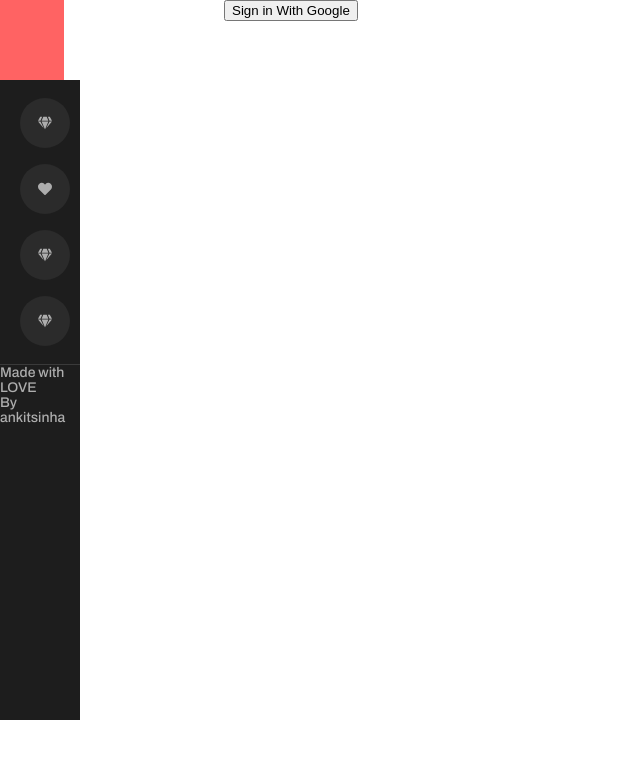
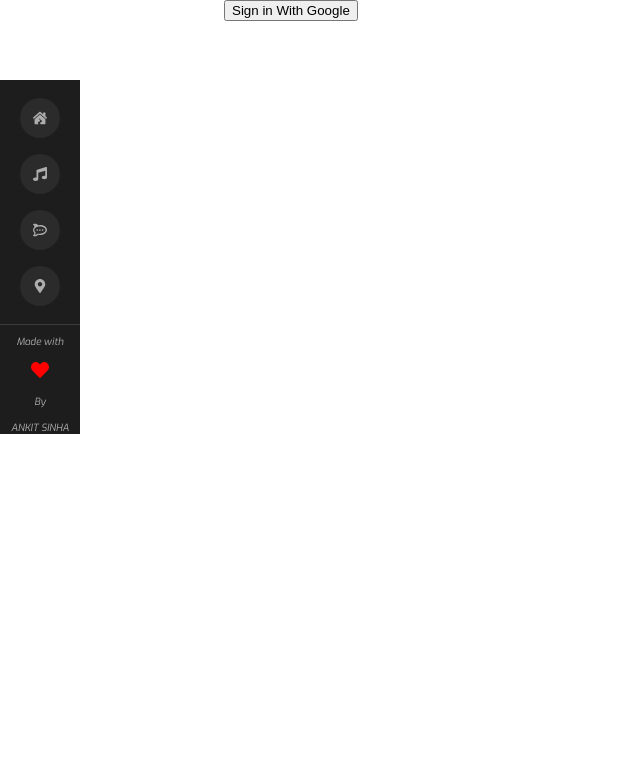
Before and after one commit to UnBeAtS01/college_bunkers, a React (Create React App) app: page / in a window 1280 px wide. Shown: the top 758 px of the page, without its empty margins (0-640 px from the left). Built offline with nearby package versions, Linux system fonts and the light colour scheme; no server answers.

Commit message:
adding polling feature

```diff
--- a/public/index.html
+++ b/public/index.html
@@ -30,6 +30,9 @@
 <link rel="preconnect" href="https://fonts.googleapis.com">
 <link rel="preconnect" href="https://fonts.gstatic.com" crossorigin>
 <link href="https://fonts.googleapis.com/css2?family=Archivo:wght@500&family=Exo:ital,wght@1,100;1,400&display=swap" rel="stylesheet">
+<link rel="preconnect" href="https://fonts.googleapis.com">
+<link rel="preconnect" href="https://fonts.gstatic.com" crossorigin>
+<link href="https://fonts.googleapis.com/css2?family=Archivo:wght@500&family=Exo:ital,wght@1,100;1,400&display=swap" rel="stylesheet">
 <title>React App</title>
   </head>
   <body>
--- a/src/components/Polling/CreateVote.js
+++ b/src/components/Polling/CreateVote.js
@@ -33,7 +33,8 @@ const CreateVote = () => {
 		array[1].createdAt = new Date();
 		for (let i = 2; i < options.length; i++) if (options[i].option == '') valid = 0;
 		if (val && valid) {
-			await messagesRef.add({ array });
+			const votecastby = [];
+			await messagesRef.add({ array, votecastby });
 			console.log('data added');
 		}
 	};
--- a/src/components/Polling/polls.js
+++ b/src/components/Polling/polls.js
@@ -2,16 +2,30 @@ import { useState } from 'react';
 import firebase from 'firebase';
 import { firestore, auth } from '../../firebase/firebaseconfig';
 import { useCollectionData } from 'react-firebase-hooks/firestore';
+import './polls.scss';
 const ShowPolls = () => {
 	const messagesRef = firestore.collection('JU_POLLS');
 	const query = messagesRef;
 	const [upcommingPolls] = useCollectionData(query, { idField: 'id' });
 	console.log(upcommingPolls);
-	const handleVote = (id, idx, array) => {
-		let newarray = [...array];
-		newarray[idx].vote += 1;
-		console.log('click', id);
-		firestore.collection('JU_POLLS').doc(id).set({ array: newarray }, { merge: true });
+	const handleVote = (id, idx, array, votecastby) => {
+		let flag = 0;
+		console.log(votecastby, flag);
+		const userid = auth.currentUser.uid;
+		for (let i = 0; i < votecastby.length; i++) {
+			if (votecastby[i] == userid) {
+				flag = 1;
+			}
+		}
+		console.log(flag);
+		if (flag === 0) {
+			let newcastby = [...votecastby];
+			newcastby.push(userid);
+			let newarray = [...array];
+			newarray[idx].vote += 1;
+			console.log('click', id);
+			firestore.collection('JU_POLLS').doc(id).set({ array: newarray, votecastby: newcastby }, { merge: true });
+		}
 	};
 	return (
 		<div>
@@ -25,8 +39,15 @@ const ShowPolls = () => {
 							if (idx2 == 0) return <div key={idx2}>{inside.question}</div>;
 							else
 								return (
-									<div key={idx2} onClick={() => handleVote(ele.id, idx2, ele.array)}>
-										{inside.option}
+									<div className='polls_container'>
+										<div className='vote_display' key={idx2} onClick={() => handleVote(ele.id, idx2, ele.array, ele.votecastby)}>
+											{inside.option}
+											<div
+												className='show_percentage'
+												style={{ width: `${Math.floor((inside.vote / Math.max(1, ele.votecastby.length)) * 100)}%` }}
+											></div>
+										</div>
+										<div className='percentage_div'>{Math.floor((inside.vote / Math.max(1, ele.votecastby.length)) * 100)}</div>
 									</div>
 								);
 						})
--- /dev/null
+++ b/src/components/Polling/polls.scss
@@ -0,0 +1,28 @@
+.polls_container{
+    border:1px solid black;
+    margin-top: 20px;
+    margin-bottom: 20px;
+    width:50vw;
+    height: 20px;
+    display: flex;
+        justify-content: space-evenly;
+    .vote_display{
+        width: 70%;
+        height: 100%;
+        background-color: bisque;
+        position: relative;
+
+        .show_percentage{
+            position: absolute;
+            top:0px;
+            z-index: 10;
+            background-color: rgb(21, 0, 255);
+            width: 100%;
+            height: 20px;
+        }
+    }
+
+    percentage_div{
+        background-color: red;
+    }
+}
--- a/src/components/sidenav/sidenav.js
+++ b/src/components/sidenav/sidenav.js
@@ -1,6 +1,6 @@
 import { ProSidebar, Menu, MenuItem, SubMenu, SidebarHeader, SidebarFooter } from 'react-pro-sidebar';
 import SignOut from '../../pages/signout.js';
-import { FaGem, FaHeart } from 'react-icons/fa';
+import { FaHouseDamage, FaMusic, FaHeart, FaRocketchat, FaMapMarkerAlt } from 'react-icons/fa';
 import { useEffect, useState } from 'react';
 import { auth } from '../../firebase/firebaseconfig.js';
 import './sidenav.scss';
@@ -21,31 +21,34 @@ const Navbar = ({ profile }) => {
 			<ProSidebar className='nav_main' collapsed={true} collapsedWidth={'70'}>
 				{profile ? (
 					<SidebarHeader className='sideheader'>
-						<div>
+						<div className='image_profile'>
 							<img src={pic} alt='profile-pic' />
-							{name}
+							<span className='text'>{name}</span>
 						</div>
 					</SidebarHeader>
 				) : (
 					''
 				)}
 				<Menu iconShape='circle'>
-					<MenuItem icon={<FaGem />}>Dashboard</MenuItem>
-					<SubMenu title='Components' icon={<FaHeart />}>
-						<MenuItem>Component 1</MenuItem>
-						<MenuItem>Component 2</MenuItem>
-					</SubMenu>
-					<MenuItem icon={<FaGem />}>Dashboard</MenuItem>
-					<MenuItem icon={<FaGem />}>Dashboard</MenuItem>
+					<MenuItem icon={<FaHouseDamage />}>Dashboard</MenuItem>
+					<MenuItem title='Components' icon={<FaMusic />}>
+						FaMusic
+					</MenuItem>
+					<MenuItem icon={<FaRocketchat />}>Dashboard</MenuItem>
+					<MenuItem icon={<FaMapMarkerAlt />}>Dashboard</MenuItem>
 					{profile != null ? <SignOut /> : ''}
 				</Menu>
 				<SidebarFooter>
 					<div className='footer'>
-						Made with LOVE
+						<div style={{ textAlign: 'center' }}>Made with</div>
 						<br />
-						By
+						<div style={{ textAlign: 'center' }}>
+							<FaHeart style={{ fontSize: 18, color: '#FF0000' }} />
+						</div>
 						<br />
-						ankitsinha
+						<div style={{ textAlign: 'center' }}>By</div>
+						<br />
+						<div style={{ textAlign: 'center' }}>ANKIT SINHA</div>
 					</div>
 				</SidebarFooter>
 			</ProSidebar>
--- a/src/components/sidenav/sidenav.scss
+++ b/src/components/sidenav/sidenav.scss
@@ -1,7 +1,7 @@
 .sidenav {
-    background-color: #ff6363;
+    background: transparent;
     width: 5vw;
-    height: 80vh;
+    height: fit-content;
     position: sticky;
     top: 0;
     display: flex;
@@ -10,19 +10,38 @@
 
     .sideheader {
         height: 20vh;
+        padding-top: 10px;
+        .image_profile{
+            height: 80px;
+
+            font-family: 'Archivo', sans-serif;
+font-family: 'Exo', sans-serif;
+            img{
+                height: 75px;
+                border-radius:50%;
+
+              }
+            .text{
+                font-size: 14px;
+            }
+        }
     }
 
     .nav_main {
         position: relative;
-        margin-top: 20vh;
+        margin-top: 10vh;
+        background-color: rgb(36,25,33);
     }
 
     .footer {
-        font-size: 14px;
+        font-size: 10px;
+        padding-top:10px;
+        font-family: 'Archivo', sans-serif;
+font-family: 'Exo', sans-serif;
     }
 }
 
 $highlight-color: #ff6363 !default;
-$icon-size: 50px !default;
+$icon-size: 40px !default;
 
 @import '~react-pro-sidebar/dist/scss/styles.scss';
--- a/src/pages/signout.js
+++ b/src/pages/signout.js
@@ -1,9 +1,13 @@
 import React from 'react';
+import { MenuItem } from 'react-pro-sidebar';
 import { auth } from '../firebase/firebaseconfig';
-
+import { FaIdCardAlt } from 'react-icons/fa';
 function SignOut() {
-    return (
-        <button onClick={() => auth.signOut()} className='button'>Sign Out</button>
-    )
+	return (
+		<div>
+			<MenuItem icon={<FaIdCardAlt />} onClick={() => auth.signOut()} className='button'></MenuItem>
+			<div style={{ fontSize: 10, textAlign: 'center' }}>Sign Out</div>
+		</div>
+	);
 }
 export default SignOut;
```
